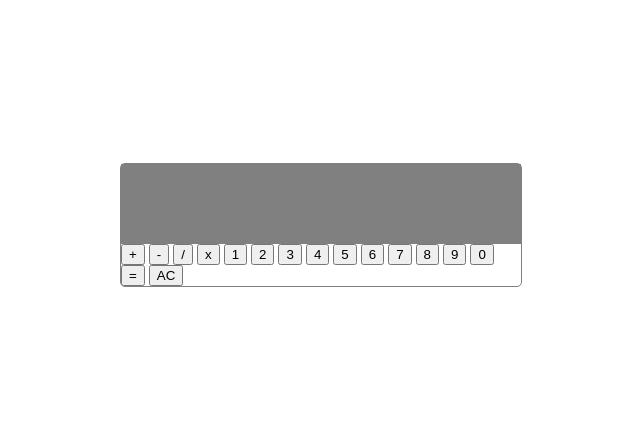
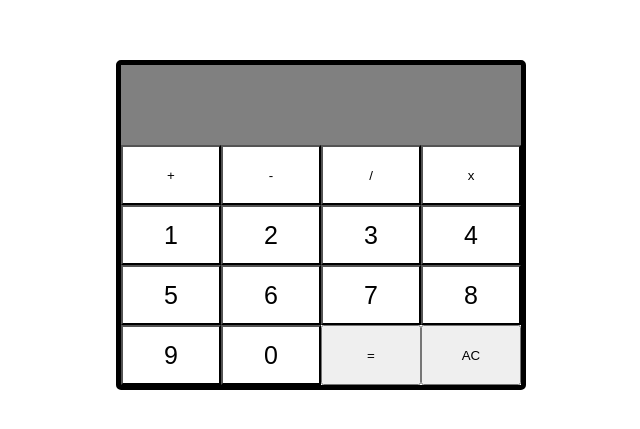
Before and after one commit to Zy5879/Calculator, a plain HTML site: page index.html in a window 1280 px wide. Shown: the part 175-604 px from the top of the page, without its empty margins (319-959 px from the left). Drawn offline with Linux system fonts and the light colour scheme.

Commit message:
edited border colors, size

```diff
--- a/style.css
+++ b/style.css
@@ -1,5 +1,5 @@
 .calculator {
-    border: 1px solid gray;
+    border: 5px solid black;
     border-radius: 5px;
     position: absolute;
     top: 50%;
@@ -14,7 +14,24 @@
     height: 80px;
     background-color: gray;
     font-size: 2rem;
-    color: aliceblue;
+    color: black;
     text-align: right;
 
 }
+
+.buttons {
+    display: grid;
+    grid-template-columns: 1fr 1fr 1fr 1fr;
+}
+
+.num {
+    color: black;
+    background-color: white;
+    height: 60px;
+    font-size: 25px;
+}
+
+.op {
+    background-color: white;
+    height: 60px;
+}
```
